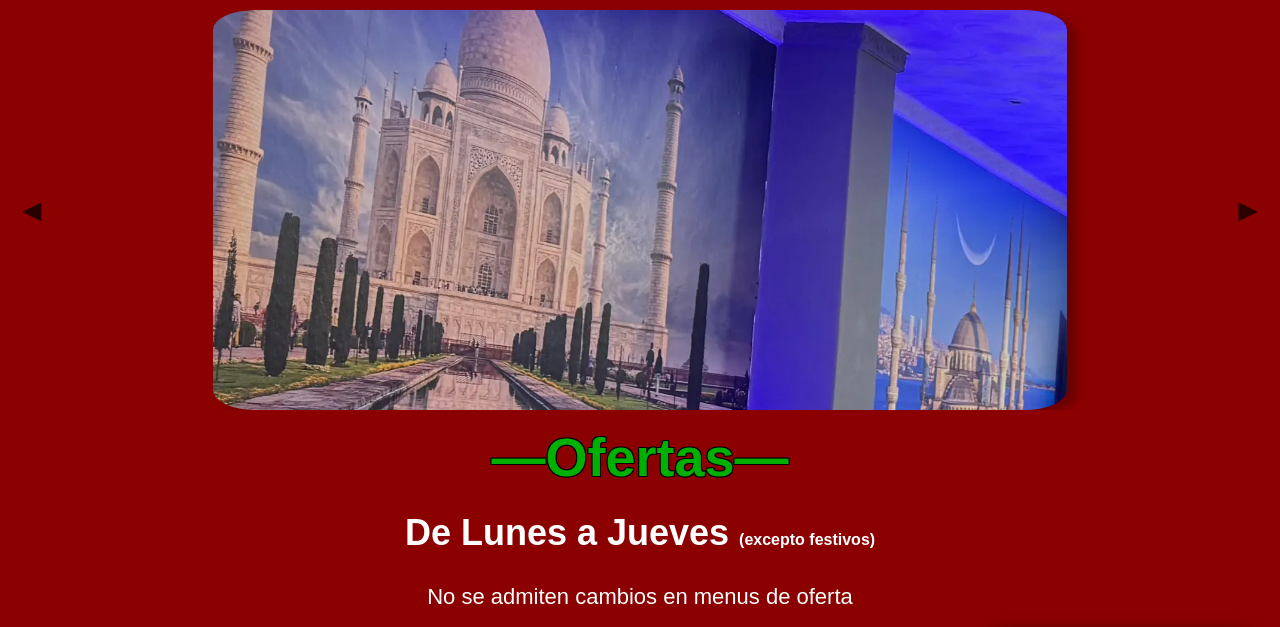
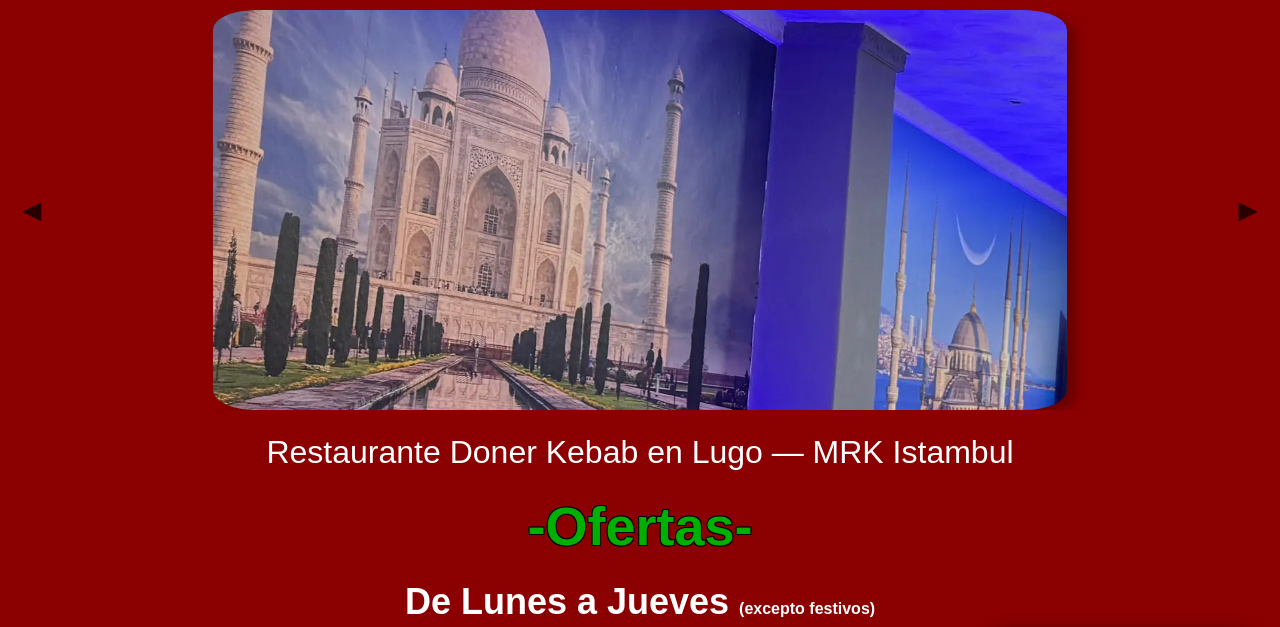
Before and after one commit to neaton-lab/MRK-Webpage, a website: page index.html in a window 1280 px wide. Shown: the part 102-729 px from the top of the page. Drawn offline with nearby package versions, Linux system fonts and the light colour scheme; a web font is replaced by a local one.

Commit message:
H1 in index, not in subpage

```diff
--- a/index.css
+++ b/index.css
@@ -51,6 +51,14 @@ body {
   font-weight: 400;
   font-style: normal;
 
+  #page-heading {
+    text-align: center;
+    font-size: 2rem;
+    color: white;
+    margin: 1.5rem 1rem 0.5rem;
+    font-weight: 400;
+  }
+
   #ofertas {
     display: flex;
     font-weight: 800;
@@ -59,7 +67,7 @@ body {
     text-align: center;
     flex-direction: column;
 
-    h1 {
+    h2 {
       font-size: 54px;
       color: #00b000;
       text-shadow:
@@ -71,7 +79,7 @@ body {
       margin-bottom: 1rem;
     }
 
-    h2 {
+    h3 {
       font-size: 36px;
       #disclaimer {
         font-size: 16px;
--- a/index.html
+++ b/index.html
@@ -68,6 +68,7 @@
     <div id="header" role="navigation"></div>
     <article style="padding-top: 80px" role="main">
       <div id="carousel"></div>
+      <h1 id="page-heading">Restaurante Doner Kebab en Lugo — MRK Istambul</h1>
       <div id="ofertas"></div>
       <hr />
       <div id="menu"></div>
--- a/offers.html
+++ b/offers.html
@@ -1,5 +1,5 @@
-<h1>—Ofertas—</h1>
-<h2>De Lunes a Jueves <span id="disclaimer">(excepto festivos)</span></h2>
+<h2>-Ofertas-</h2>
+<h3>De Lunes a Jueves <span id="disclaimer">(excepto festivos)</span></h3>
 <p>No se admiten cambios en menus de oferta</p>
 
 <div id="offers-list">
```
